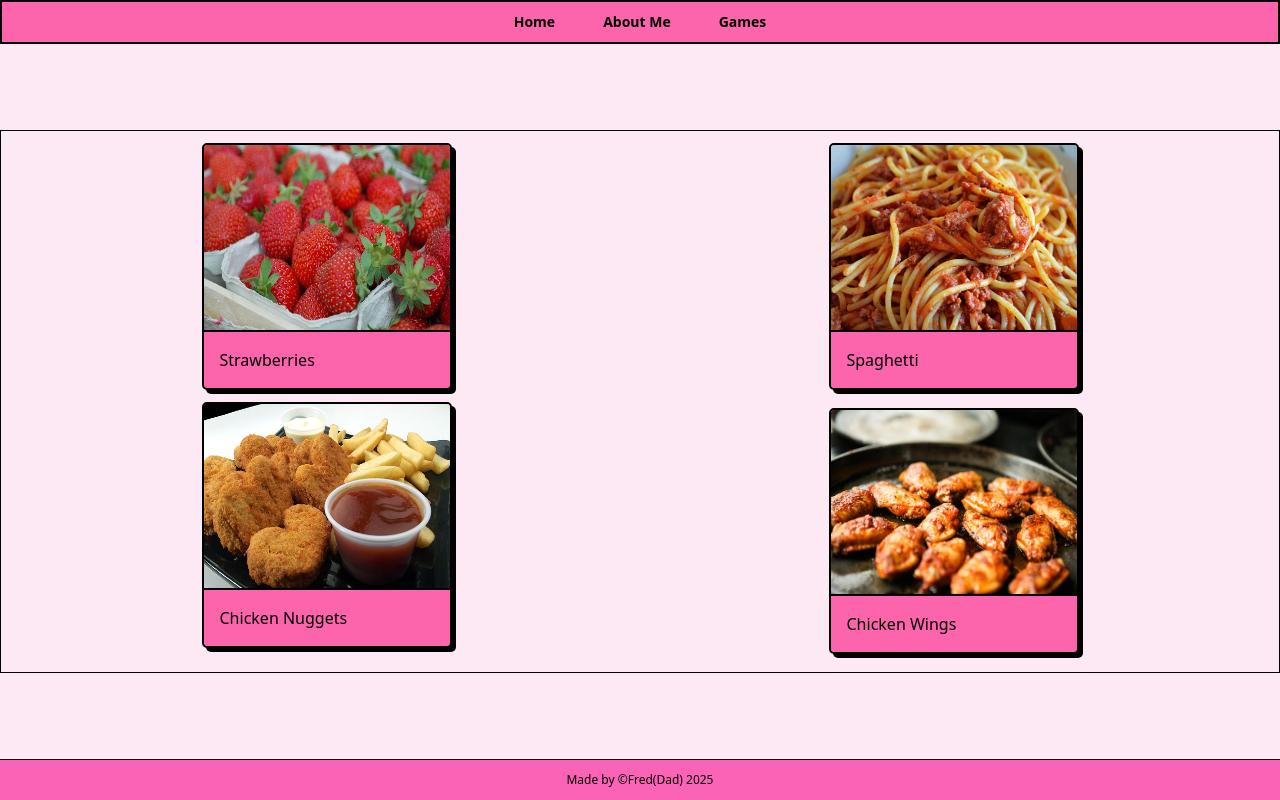
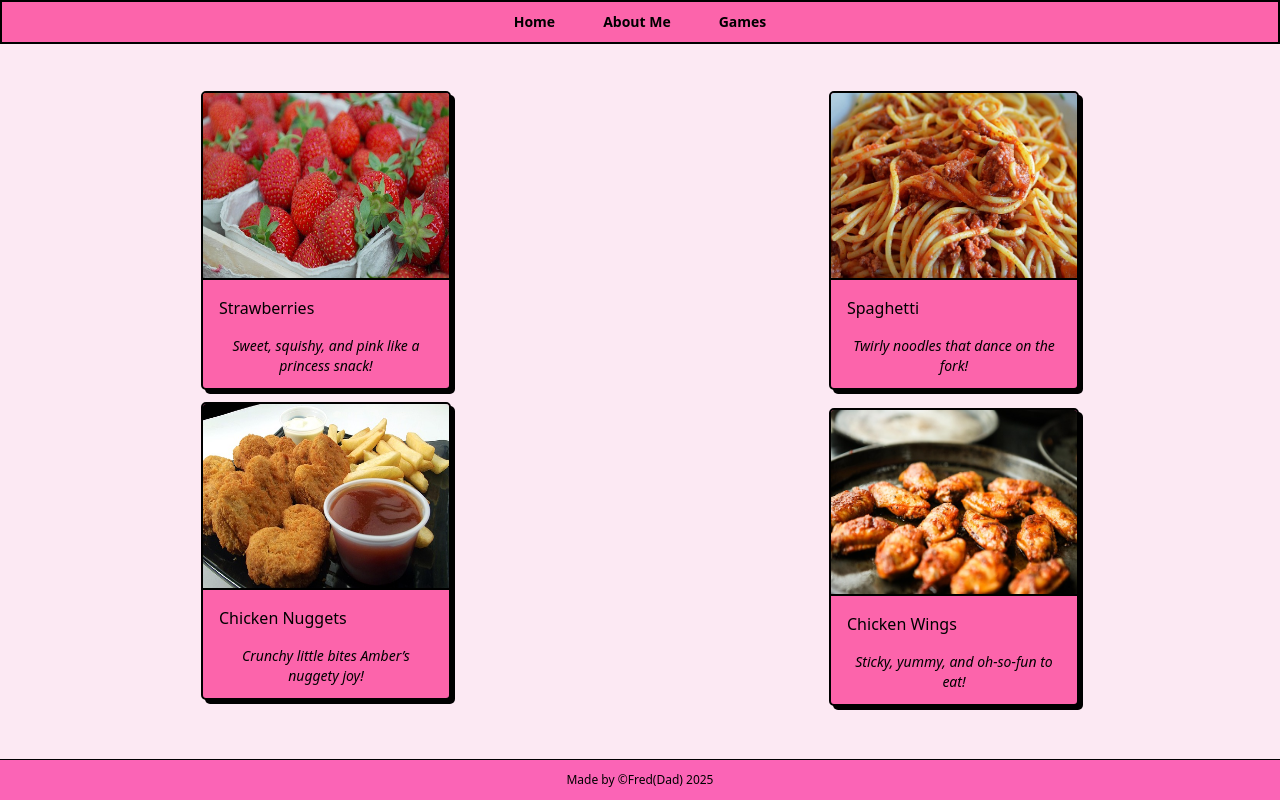
Before and after one commit to FredH2O/birthday-game, a Next.js app: page /about/food in a window 1280 px wide. Built offline with nearby package versions, Linux system fonts and the light colour scheme.

Commit message:
feat: add cute, short descriptions for Amber’s favorite foods

```diff
--- a/app/about/food/page.tsx
+++ b/app/about/food/page.tsx
@@ -5,32 +5,37 @@ const FavouriteFood = [
     id: 1,
     url: "/images/strawberry.jpg",
     caption: "Strawberries",
+    description: "Sweet, squishy, and pink like a princess snack!",
   },
   {
     id: 2,
     url: "/images/spaghetti.jpg",
     caption: "Spaghetti",
+    description: "Twirly noodles that dance on the fork!",
   },
   {
     id: 3,
     url: "/images/chicken-nuggets.jpg",
     caption: "Chicken Nuggets",
+    description: "Crunchy little bites Amber’s nuggety joy!",
   },
   {
     id: 4,
     url: "/images/chicken-wings.jpg",
     caption: "Chicken Wings",
+    description: "Sticky, yummy, and oh-so-fun to eat!",
   },
 ];
 
 const Food = () => {
   return (
-    <div className="space-y-3 p-3 border container grid md:grid-cols-2 grid-cols-1 place-items-center">
+    <div className="space-y-3 p-3 container grid md:grid-cols-2 grid-cols-1 place-items-center">
       {FavouriteFood.map((food) => (
         <ImageCard
           key={food.id}
           caption={food.caption}
           imageUrl={food.url}
+          description={food.description}
         ></ImageCard>
       ))}
     </div>
--- a/components/neobrutalism-ui/image-card.tsx
+++ b/components/neobrutalism-ui/image-card.tsx
@@ -1,23 +1,39 @@
-import { cn } from "@/lib/utils"
+import { cn } from "@/lib/utils";
+import Image from "next/image";
 
 type Props = {
-  imageUrl: string
-  caption: string
-  className?: string
-}
+  imageUrl: string;
+  caption: string;
+  className?: string;
+  description: string;
+};
 
-export default function ImageCard({ imageUrl, caption, className }: Props) {
+export default function ImageCard({
+  imageUrl,
+  caption,
+  className,
+  description,
+}: Props) {
   return (
     <figure
       className={cn(
         "w-[250px] overflow-hidden rounded-base border-2 border-border bg-main font-base shadow-shadow",
-        className,
+        className
       )}
     >
-      <img className="w-full aspect-4/3" src={imageUrl} alt="image" />
+      <Image
+        width={500}
+        height={500}
+        className="w-full aspect-4/3"
+        src={imageUrl}
+        alt="image"
+      />
       <figcaption className="border-t-2 text-main-foreground border-border p-4">
         {caption}
       </figcaption>
+      <p className="text-center px-3 pb-3 italic text-sm font-light">
+        {description}
+      </p>
     </figure>
-  )
+  );
 }
```
